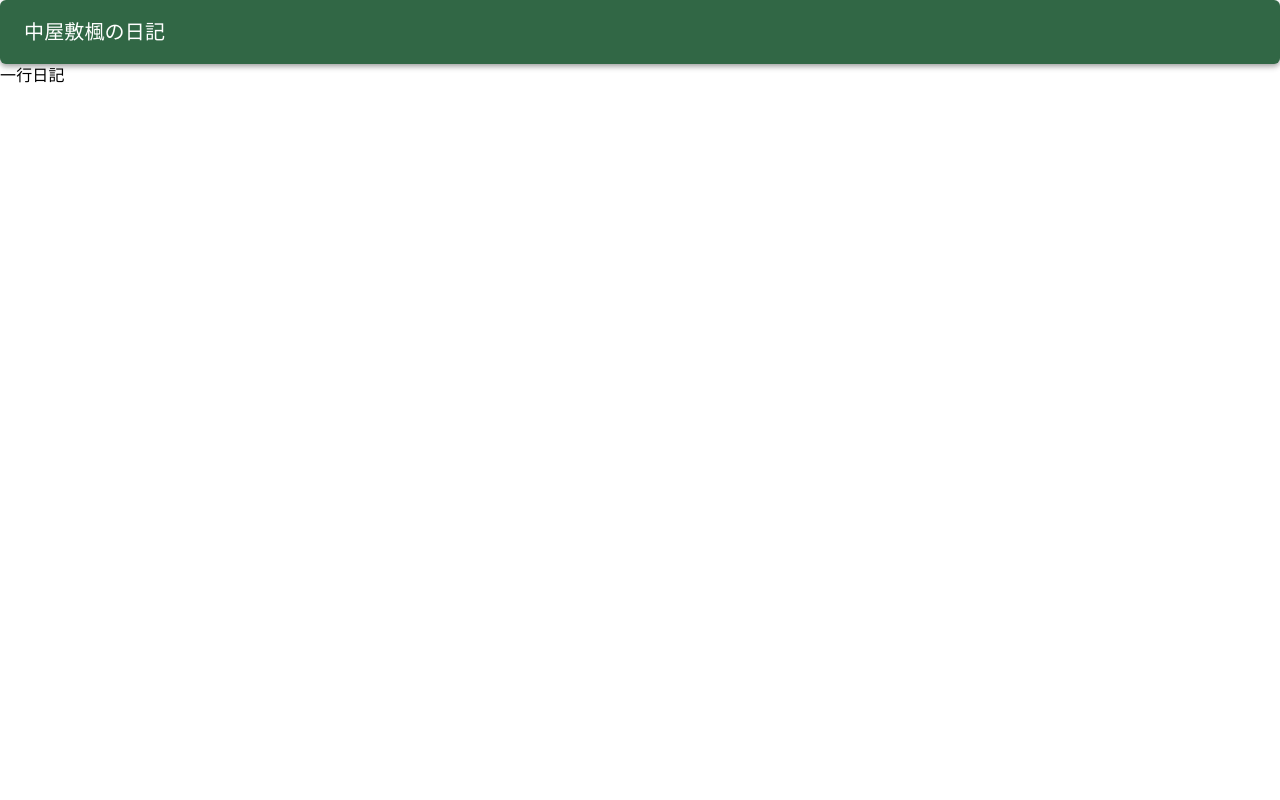
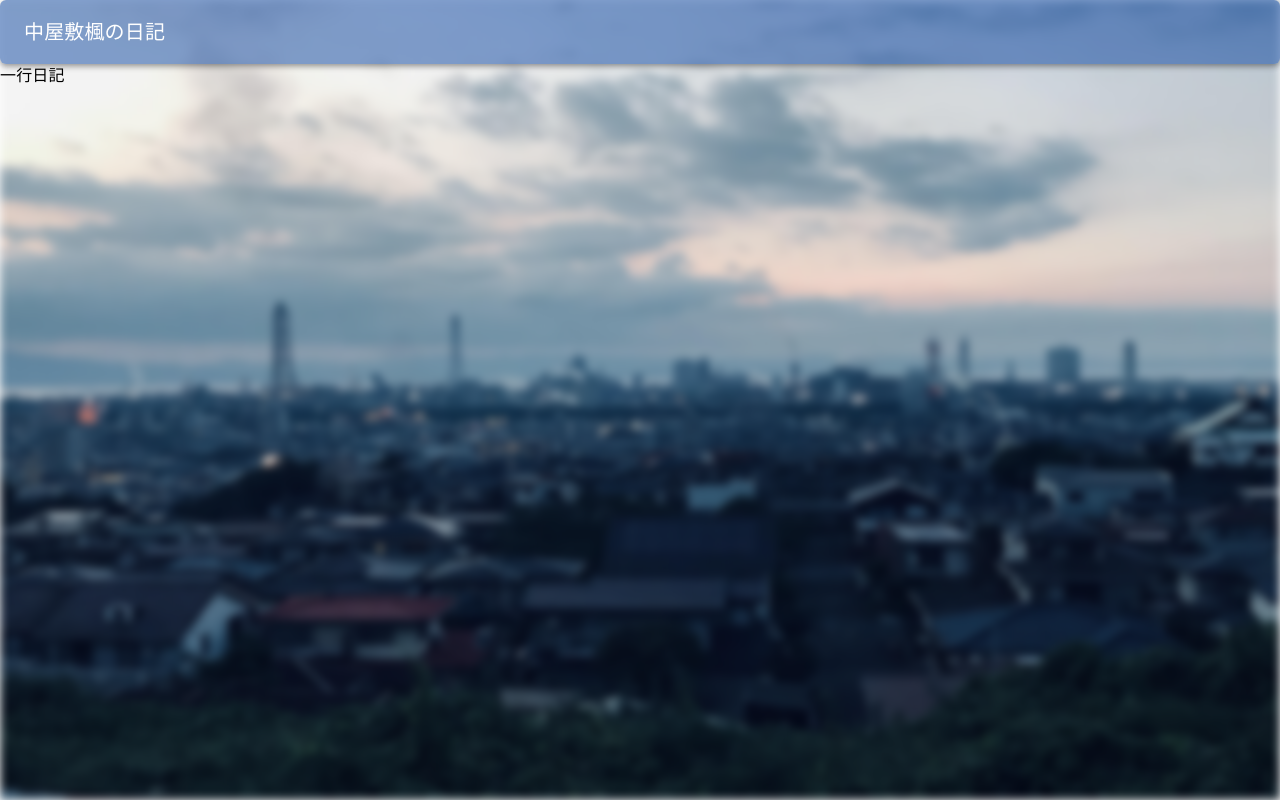
Before and after one commit to naka520/mynikki, a Next.js app: page / in a window 1280 px wide. Built offline with nearby package versions, Linux system fonts and the light colour scheme.

Commit message:
背景の設定

```diff
--- a/pages/_app.tsx
+++ b/pages/_app.tsx
@@ -5,7 +5,7 @@ import { createTheme } from "@mui/material/styles";
 const theme = createTheme({
   palette: {
     primary: {
-      main: "#316745",
+      main: "rgba(13, 71, 161, 0.5)",
     },
   },
 });
--- a/pages/header.tsx
+++ b/pages/header.tsx
@@ -11,7 +11,12 @@ const Header: FunctionComponent<HeaderProps> = ({ theme }) => {
     <Box sx={{ flexGrow: 1 }}>
       <AppBar position="static" color="primary" className="rounded-md">
         <Toolbar>
-          <Typography variant="h6" component="div" sx={{ flexGrow: 1 }}>
+          <Typography
+            variant="h6"
+            component="div"
+            sx={{ flexGrow: 1 }}
+            className="text-white"
+          >
             中屋敷楓の日記
           </Typography>
         </Toolbar>
--- a/pages/index.tsx
+++ b/pages/index.tsx
@@ -134,13 +134,14 @@ import { Box, Typography } from "@mui/material";
 const theme = createTheme({
   palette: {
     primary: {
-      main: "#316745",
+      main: "rgba(13, 71, 161, 0.5)",
     },
   },
 });
 
 export default function Home() {
   return (
+    <div className={styles.container}>
       <ThemeProvider theme={theme}>
         <Header theme={theme} />
 
@@ -148,5 +149,6 @@ export default function Home() {
           <Typography>一行日記</Typography>
         </Box>
       </ThemeProvider>
+    </div>
   );
 }
--- a/styles/Home.module.css
+++ b/styles/Home.module.css
@@ -97,7 +97,7 @@
 
 .center::before,
 .center::after {
-  content: '';
+  content: "";
   left: 50%;
   position: absolute;
   filter: blur(45px);
@@ -125,7 +125,7 @@
 
 .thirteen::before,
 .thirteen::after {
-  content: '';
+  content: "";
   position: absolute;
   z-index: -1;
 }
@@ -276,3 +276,24 @@
     transform: rotate(0deg);
   }
 }
+
+.container {
+  position: relative;
+  min-height: 100vh;
+}
+
+.container::before {
+  content: "";
+  position: absolute;
+  top: 0;
+  left: 0;
+  width: 100%;
+  height: 100%;
+  background-image: url("./background.jpg");
+  background-size: 100% 100%;
+  background-position: center center;
+  background-repeat: no-repeat;
+  background-color: rgba(0, 0, 0, 0.4); /* 透明度50%の黒 */
+  filter: blur(5px);
+  z-index: -1;
+}
```
Also changed, not shown: styles/background.jpg (added). Lines whose indentation alone changed are shown as unchanged.
